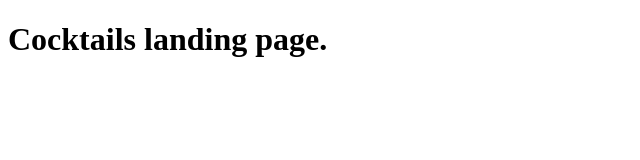
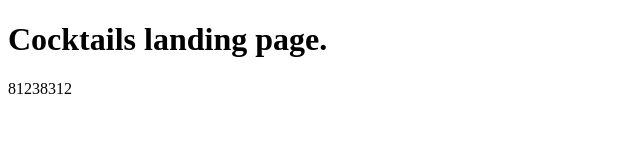
Before and after one commit to Enrikassp/Cocktails-project, a plain HTML site: page index.html in a window 1280 px wide. Shown: the whole page, without its empty margins (0-640 px from the left). Drawn offline with Linux system fonts and the light colour scheme.

Commit message:
Develop push

```diff
--- a/index.html
+++ b/index.html
@@ -8,7 +8,7 @@
   </head>
   <body>
     <h1>Cocktails landing page.</h1>
-
+    <span>81238312</span>
     <script src="./scripts/api.js"></script>
     <script src="./scripts/script.js"></script>
   </body>
```
